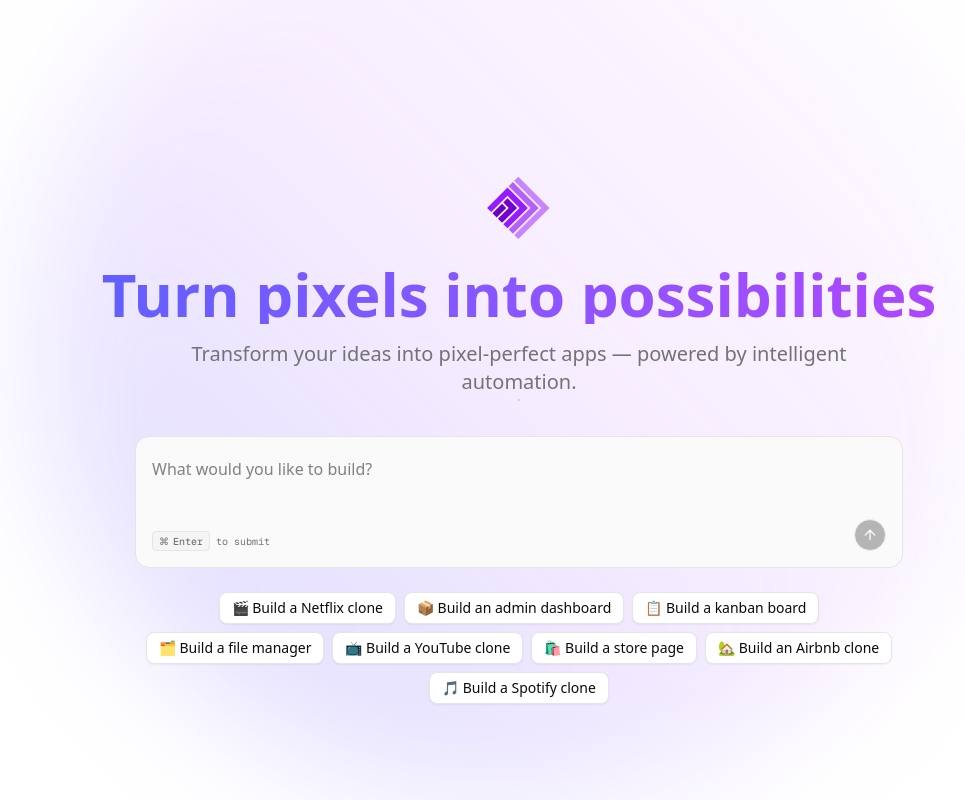
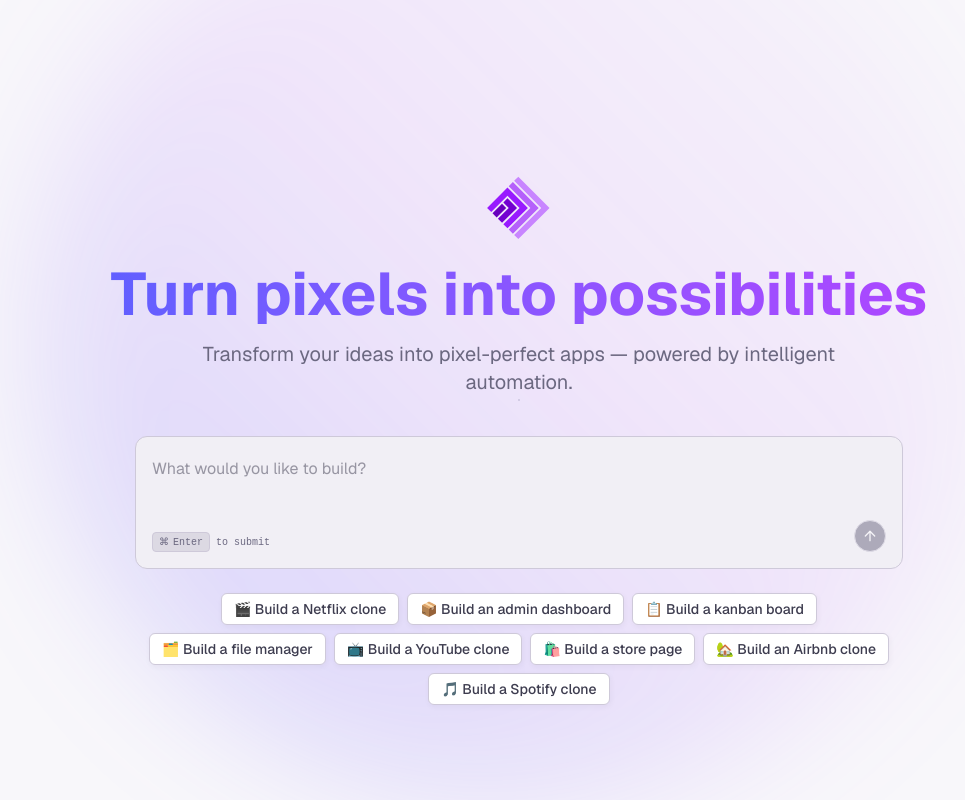
Before and after one commit to sambhavamsharma/pixe, a Next.js app: page / in a window 1280 px wide. Shown: the top 800 px of the page, without its empty margins (121-1086 px from the left). Built offline with nearby package versions, Linux system fonts and the light colour scheme; no server answers.

Commit message:
15: theme

```diff
--- a/src/app/globals.css
+++ b/src/app/globals.css
@@ -3,113 +3,169 @@
 
 @custom-variant dark (&:is(.dark *));
 
+:root {
+  --background: oklch(0.9777 0.0041 301.4256);
+  --foreground: oklch(0.3651 0.0325 287.0807);
+  --card: oklch(1.0000 0 0);
+  --card-foreground: oklch(0.3651 0.0325 287.0807);
+  --popover: oklch(1.0000 0 0);
+  --popover-foreground: oklch(0.3651 0.0325 287.0807);
+  --primary: oklch(0.6104 0.0767 299.7335);
+  --primary-foreground: oklch(0.9777 0.0041 301.4256);
+  --secondary: oklch(0.8957 0.0265 300.2416);
+  --secondary-foreground: oklch(0.3651 0.0325 287.0807);
+  --muted: oklch(0.8906 0.0139 299.7754);
+  --muted-foreground: oklch(0.5288 0.0375 290.7895);
+  --accent: oklch(90.886% 0.03045 298.17);
+  --accent-foreground: oklch(11.212% 0.03625 1.816);
+  --destructive: oklch(79.819% 0.09994 302.099);
+  --destructive-foreground: oklch(5.463% 0.02871 302.892);
+  --border: oklch(0.8447 0.0226 300.1421);
+  --input: oklch(0.9329 0.0124 301.2783);
+  --ring: oklch(0.6104 0.0767 299.7335);
+  --chart-1: oklch(0.6104 0.0767 299.7335);
+  --chart-2: oklch(0.7889 0.0802 359.9375);
+  --chart-3: oklch(0.7321 0.0749 169.8670);
+  --chart-4: oklch(0.8540 0.0882 76.8292);
+  --chart-5: oklch(0.7857 0.0645 258.0839);
+  --sidebar: oklch(0.9554 0.0082 301.3541);
+  --sidebar-foreground: oklch(0.3651 0.0325 287.0807);
+  --sidebar-primary: oklch(0.6104 0.0767 299.7335);
+  --sidebar-primary-foreground: oklch(0.9777 0.0041 301.4256);
+  --sidebar-accent: oklch(0.7889 0.0802 359.9375);
+  --sidebar-accent-foreground: oklch(0.3394 0.0441 1.7583);
+  --sidebar-border: oklch(0.8719 0.0198 302.1690);
+  --sidebar-ring: oklch(0.6104 0.0767 299.7335);
+  --font-sans: Geist, sans-serif;
+  --font-serif: "Lora", Georgia, serif;
+  --font-mono: "Fira Code", "Courier New", monospace;
+  --radius: 0.5rem;
+  --shadow-x: 1px;
+  --shadow-y: 2px;
+  --shadow-blur: 5px;
+  --shadow-spread: 1px;
+  --shadow-opacity: 0.06;
+  --shadow-color: hsl(0 0% 0%);
+  --shadow-2xs: 1px 2px 5px 1px hsl(0 0% 0% / 0.03);
+  --shadow-xs: 1px 2px 5px 1px hsl(0 0% 0% / 0.03);
+  --shadow-sm: 1px 2px 5px 1px hsl(0 0% 0% / 0.06), 1px 1px 2px 0px hsl(0 0% 0% / 0.06);
+  --shadow: 1px 2px 5px 1px hsl(0 0% 0% / 0.06), 1px 1px 2px 0px hsl(0 0% 0% / 0.06);
+  --shadow-md: 1px 2px 5px 1px hsl(0 0% 0% / 0.06), 1px 2px 4px 0px hsl(0 0% 0% / 0.06);
+  --shadow-lg: 1px 2px 5px 1px hsl(0 0% 0% / 0.06), 1px 4px 6px 0px hsl(0 0% 0% / 0.06);
+  --shadow-xl: 1px 2px 5px 1px hsl(0 0% 0% / 0.06), 1px 8px 10px 0px hsl(0 0% 0% / 0.06);
+  --shadow-2xl: 1px 2px 5px 1px hsl(0 0% 0% / 0.15);
+  --tracking-normal: 0em;
+  --spacing: 0.25rem;
+}
+
+.dark {
+  --background: oklch(0.2166 0.0215 292.8474);
+  --foreground: oklch(0.9053 0.0245 293.5570);
+  --card: oklch(0.2544 0.0301 292.7315);
+  --card-foreground: oklch(0.9053 0.0245 293.5570);
+  --popover: oklch(0.2544 0.0301 292.7315);
+  --popover-foreground: oklch(0.9053 0.0245 293.5570);
+  --primary: oklch(0.7058 0.0777 302.0489);
+  --primary-foreground: oklch(0.2166 0.0215 292.8474);
+  --secondary: oklch(0.4604 0.0472 295.5578);
+  --secondary-foreground: oklch(0.9053 0.0245 293.5570);
+  --muted: oklch(0.2560 0.0320 294.8380);
+  --muted-foreground: oklch(0.6974 0.0282 300.0614);
+  --accent: oklch(0.3181 0.0321 308.6149);
+  --accent-foreground: oklch(0.8391 0.0692 2.6681);
+  --destructive: oklch(0.6875 0.1420 21.4566);
+  --destructive-foreground: oklch(0.2166 0.0215 292.8474);
+  --border: oklch(0.3063 0.0359 293.3367);
+  --input: oklch(0.2847 0.0346 291.2726);
+  --ring: oklch(0.7058 0.0777 302.0489);
+  --chart-1: oklch(0.7058 0.0777 302.0489);
+  --chart-2: oklch(0.8391 0.0692 2.6681);
+  --chart-3: oklch(0.7321 0.0749 169.8670);
+  --chart-4: oklch(0.8540 0.0882 76.8292);
+  --chart-5: oklch(0.7857 0.0645 258.0839);
+  --sidebar: oklch(0.1985 0.0200 293.6639);
+  --sidebar-foreground: oklch(0.9053 0.0245 293.5570);
+  --sidebar-primary: oklch(0.7058 0.0777 302.0489);
+  --sidebar-primary-foreground: oklch(0.2166 0.0215 292.8474);
+  --sidebar-accent: oklch(0.3181 0.0321 308.6149);
+  --sidebar-accent-foreground: oklch(0.8391 0.0692 2.6681);
+  --sidebar-border: oklch(0.2847 0.0346 291.2726);
+  --sidebar-ring: oklch(0.7058 0.0777 302.0489);
+  --font-sans: Geist, sans-serif;
+  --font-serif: "Lora", Georgia, serif;
+  --font-mono: "Fira Code", "Courier New", monospace;
+  --radius: 0.5rem;
+  --shadow-x: 1px;
+  --shadow-y: 2px;
+  --shadow-blur: 5px;
+  --shadow-spread: 1px;
+  --shadow-opacity: 0.06;
+  --shadow-color: hsl(0 0% 0%);
+  --shadow-2xs: 1px 2px 5px 1px hsl(0 0% 0% / 0.03);
+  --shadow-xs: 1px 2px 5px 1px hsl(0 0% 0% / 0.03);
+  --shadow-sm: 1px 2px 5px 1px hsl(0 0% 0% / 0.06), 1px 1px 2px 0px hsl(0 0% 0% / 0.06);
+  --shadow: 1px 2px 5px 1px hsl(0 0% 0% / 0.06), 1px 1px 2px 0px hsl(0 0% 0% / 0.06);
+  --shadow-md: 1px 2px 5px 1px hsl(0 0% 0% / 0.06), 1px 2px 4px 0px hsl(0 0% 0% / 0.06);
+  --shadow-lg: 1px 2px 5px 1px hsl(0 0% 0% / 0.06), 1px 4px 6px 0px hsl(0 0% 0% / 0.06);
+  --shadow-xl: 1px 2px 5px 1px hsl(0 0% 0% / 0.06), 1px 8px 10px 0px hsl(0 0% 0% / 0.06);
+  --shadow-2xl: 1px 2px 5px 1px hsl(0 0% 0% / 0.15);
+}
+
 @theme inline {
   --color-background: var(--background);
   --color-foreground: var(--foreground);
-  --font-sans: var(--font-geist-sans);
-  --font-mono: var(--font-geist-mono);
+  --color-card: var(--card);
+  --color-card-foreground: var(--card-foreground);
+  --color-popover: var(--popover);
+  --color-popover-foreground: var(--popover-foreground);
+  --color-primary: var(--primary);
+  --color-primary-foreground: var(--primary-foreground);
+  --color-secondary: var(--secondary);
+  --color-secondary-foreground: var(--secondary-foreground);
+  --color-muted: var(--muted);
+  --color-muted-foreground: var(--muted-foreground);
+  --color-accent: var(--accent);
+  --color-accent-foreground: var(--accent-foreground);
+  --color-destructive: var(--destructive);
+  --color-destructive-foreground: var(--destructive-foreground);
+  --color-border: var(--border);
+  --color-input: var(--input);
+  --color-ring: var(--ring);
+  --color-chart-1: var(--chart-1);
+  --color-chart-2: var(--chart-2);
+  --color-chart-3: var(--chart-3);
+  --color-chart-4: var(--chart-4);
+  --color-chart-5: var(--chart-5);
+  --color-sidebar: var(--sidebar);
+  --color-sidebar-foreground: var(--sidebar-foreground);
+  --color-sidebar-primary: var(--sidebar-primary);
+  --color-sidebar-primary-foreground: var(--sidebar-primary-foreground);
+  --color-sidebar-accent: var(--sidebar-accent);
+  --color-sidebar-accent-foreground: var(--sidebar-accent-foreground);
+  --color-sidebar-border: var(--sidebar-border);
   --color-sidebar-ring: var(--sidebar-ring);
-  --color-sidebar-border: var(--sidebar-border);
-  --color-sidebar-accent-foreground: var(--sidebar-accent-foreground);
-  --color-sidebar-accent: var(--sidebar-accent);
-  --color-sidebar-primary-foreground: var(--sidebar-primary-foreground);
-  --color-sidebar-primary: var(--sidebar-primary);
-  --color-sidebar-foreground: var(--sidebar-foreground);
-  --color-sidebar: var(--sidebar);
-  --color-chart-5: var(--chart-5);
-  --color-chart-4: var(--chart-4);
-  --color-chart-3: var(--chart-3);
-  --color-chart-2: var(--chart-2);
-  --color-chart-1: var(--chart-1);
-  --color-ring: var(--ring);
-  --color-input: var(--input);
-  --color-border: var(--border);
-  --color-destructive: var(--destructive);
-  --color-accent-foreground: var(--accent-foreground);
-  --color-accent: var(--accent);
-  --color-muted-foreground: var(--muted-foreground);
-  --color-muted: var(--muted);
-  --color-secondary-foreground: var(--secondary-foreground);
-  --color-secondary: var(--secondary);
-  --color-primary-foreground: var(--primary-foreground);
-  --color-primary: var(--primary);
-  --color-popover-foreground: var(--popover-foreground);
-  --color-popover: var(--popover);
-  --color-card-foreground: var(--card-foreground);
-  --color-card: var(--card);
+
+  --font-sans: var(--font-sans);
+  --font-mono: var(--font-mono);
+  --font-serif: var(--font-serif);
+
   --radius-sm: calc(var(--radius) - 4px);
   --radius-md: calc(var(--radius) - 2px);
   --radius-lg: var(--radius);
   --radius-xl: calc(var(--radius) + 4px);
+
+  --shadow-2xs: var(--shadow-2xs);
+  --shadow-xs: var(--shadow-xs);
+  --shadow-sm: var(--shadow-sm);
+  --shadow: var(--shadow);
+  --shadow-md: var(--shadow-md);
+  --shadow-lg: var(--shadow-lg);
+  --shadow-xl: var(--shadow-xl);
+  --shadow-2xl: var(--shadow-2xl);
 }
 
-:root {
-  --radius: 0.625rem;
-  --background: oklch(1 0 0);
-  --foreground: oklch(0.145 0 0);
-  --card: oklch(1 0 0);
-  --card-foreground: oklch(0.145 0 0);
-  --popover: oklch(1 0 0);
-  --popover-foreground: oklch(0.145 0 0);
-  --primary: oklch(0.205 0 0);
-  --primary-foreground: oklch(0.985 0 0);
-  --secondary: oklch(0.97 0 0);
-  --secondary-foreground: oklch(0.205 0 0);
-  --muted: oklch(0.97 0 0);
-  --muted-foreground: oklch(0.556 0 0);
-  --accent: oklch(0.97 0 0);
-  --accent-foreground: oklch(0.205 0 0);
-  --destructive: oklch(0.577 0.245 27.325);
-  --border: oklch(0.922 0 0);
-  --input: oklch(0.922 0 0);
-  --ring: oklch(0.708 0 0);
-  --chart-1: oklch(0.646 0.222 41.116);
-  --chart-2: oklch(0.6 0.118 184.704);
-  --chart-3: oklch(0.398 0.07 227.392);
-  --chart-4: oklch(0.828 0.189 84.429);
-  --chart-5: oklch(0.769 0.188 70.08);
-  --sidebar: oklch(0.985 0 0);
-  --sidebar-foreground: oklch(0.145 0 0);
-  --sidebar-primary: oklch(0.205 0 0);
-  --sidebar-primary-foreground: oklch(0.985 0 0);
-  --sidebar-accent: oklch(0.97 0 0);
-  --sidebar-accent-foreground: oklch(0.205 0 0);
-  --sidebar-border: oklch(0.922 0 0);
-  --sidebar-ring: oklch(0.708 0 0);
-}
-
-.dark {
-  --background: oklch(0.145 0 0);
-  --foreground: oklch(0.985 0 0);
-  --card: oklch(0.205 0 0);
-  --card-foreground: oklch(0.985 0 0);
-  --popover: oklch(0.205 0 0);
-  --popover-foreground: oklch(0.985 0 0);
-  --primary: oklch(0.922 0 0);
-  --primary-foreground: oklch(0.205 0 0);
-  --secondary: oklch(0.269 0 0);
-  --secondary-foreground: oklch(0.985 0 0);
-  --muted: oklch(0.269 0 0);
-  --muted-foreground: oklch(0.708 0 0);
-  --accent: oklch(0.269 0 0);
-  --accent-foreground: oklch(0.985 0 0);
-  --destructive: oklch(0.704 0.191 22.216);
-  --border: oklch(1 0 0 / 10%);
-  --input: oklch(1 0 0 / 15%);
-  --ring: oklch(0.556 0 0);
-  --chart-1: oklch(0.488 0.243 264.376);
-  --chart-2: oklch(0.696 0.17 162.48);
-  --chart-3: oklch(0.769 0.188 70.08);
-  --chart-4: oklch(0.627 0.265 303.9);
-  --chart-5: oklch(0.645 0.246 16.439);
-  --sidebar: oklch(0.205 0 0);
-  --sidebar-foreground: oklch(0.985 0 0);
-  --sidebar-primary: oklch(0.488 0.243 264.376);
-  --sidebar-primary-foreground: oklch(0.985 0 0);
-  --sidebar-accent: oklch(0.269 0 0);
-  --sidebar-accent-foreground: oklch(0.985 0 0);
-  --sidebar-border: oklch(1 0 0 / 10%);
-  --sidebar-ring: oklch(0.556 0 0);
+body {
+  letter-spacing: var(--tracking-normal);
 }
 
 @layer base {
@@ -120,3 +176,55 @@
     @apply bg-background text-foreground;
   }
 }
+
+@layer base {
+  button:not([disabled]),
+  [role="button"]:not([disabled]) {
+    cursor: pointer;
+  }
+}
+
+/* Animations */
+@theme inline {
+  --animate-first: moveVertical 30s ease infinite;
+  --animate-second: moveInCircle 20s reverse infinite;
+  --animate-third: moveInCircle 40s linear infinite;
+  --animate-fourth: moveHorizontal 40s ease infinite;
+  --animate-fifth: moveInCircle 20s ease infinite;
+
+  @keyframes moveHorizontal {
+    0% {
+      transform: translateX(-50%) translateY(-10%);
+    }
+    50% {
+      transform: translateX(50%) translateY(10%);
+    }
+    100% {
+      transform: translateX(-50%) translateY(-10%);
+    }
+  }
+
+  @keyframes moveInCircle {
+    0% {
+      transform: rotate(0deg);
+    }
+    50% {
+      transform: rotate(180deg);
+    }
+    100% {
+      transform: rotate(360deg);
+    }
+  }
+
+  @keyframes moveVertical {
+    0% {
+      transform: translateY(-50%);
+    }
+    50% {
+      transform: translateY(50%);
+    }
+    100% {
+      transform: translateY(-50%);
+    }
+  }
+}
--- a/src/components/ui/button.tsx
+++ b/src/components/ui/button.tsx
@@ -9,6 +9,8 @@ const buttonVariants = cva(
   {
     variants: {
       variant: {
+        tertiary:
+        "bg-primary/25 dark:bg-primary/30 text-primary shadow-xs hover:bg-primary/20 dark:hover:bg-primary/25",
         default: "bg-primary text-primary-foreground hover:bg-primary/90",
         destructive:
           "bg-destructive text-white hover:bg-destructive/90 focus-visible:ring-destructive/20 dark:focus-visible:ring-destructive/40 dark:bg-destructive/60",
--- a/src/modules/projects/ui/views/project-view.tsx
+++ b/src/modules/projects/ui/views/project-view.tsx
@@ -64,7 +64,7 @@ export const ProjectView = ({ projectId }: Props) => {
                                 </TabsTrigger>
                             </TabsList>
                             <div className="ml-auto flex items-center gap-x-2">
-                                <Button asChild size="sm" variant="default">
+                                <Button asChild size="sm" variant="tertiary">
                                     <Link href="/pricing">
                                         <CrownIcon /> Upgrade
                                     </Link>
```
